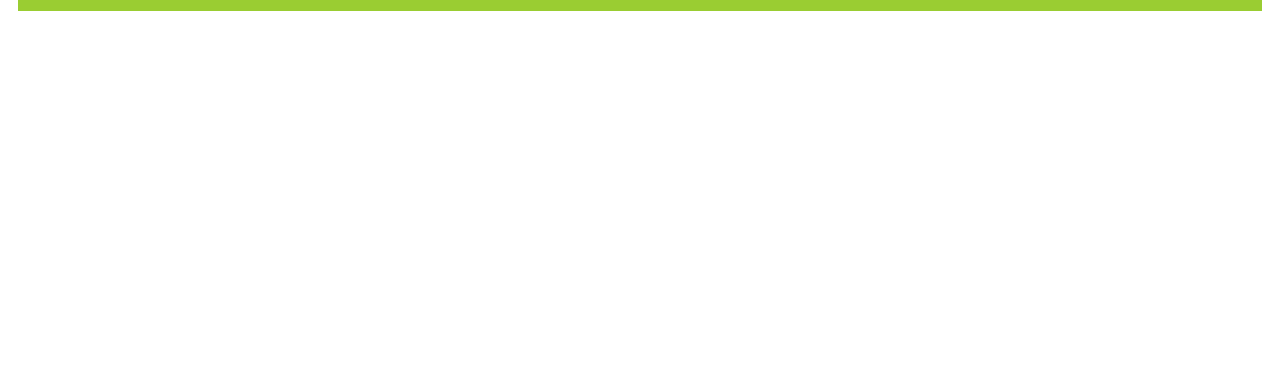
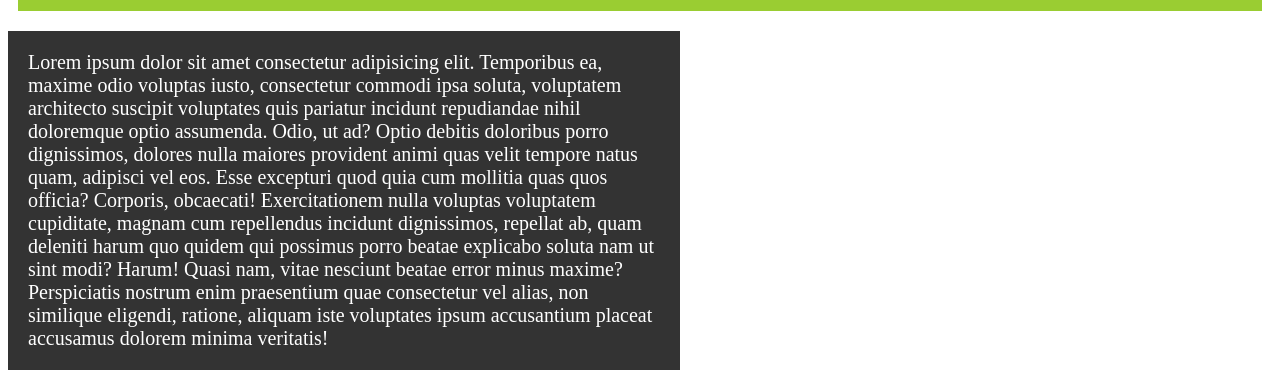
Before and after one commit to zahidulhasansakib/my--first-github-repo, a plain HTML site: page index.html in a window 1280 px wide. Shown: the part 1012-1402 px from the top of the page. Before the commit the page ends 1033 px from the top, so only its background shows below. Drawn offline with Linux system fonts and the light colour scheme.

Commit message:
add paragraph

```diff
--- a/index.html
+++ b/index.html
@@ -35,5 +35,11 @@
         <h3>Sakib Picture</h3>
         <img src="images/image.jpg" alt="sakib" height="300px" width="400px">
     </div>
+    <p>
+        Lorem ipsum dolor sit amet consectetur adipisicing elit. Temporibus ea, maxime odio voluptas iusto, consectetur commodi ipsa soluta, voluptatem architecto suscipit voluptates quis pariatur incidunt repudiandae nihil doloremque optio assumenda.
+        Odio, ut ad? Optio debitis doloribus porro dignissimos, dolores nulla maiores provident animi quas velit tempore natus quam, adipisci vel eos. Esse excepturi quod quia cum mollitia quas quos officia?
+        Corporis, obcaecati! Exercitationem nulla voluptas voluptatem cupiditate, magnam cum repellendus incidunt dignissimos, repellat ab, quam deleniti harum quo quidem qui possimus porro beatae explicabo soluta nam ut sint modi? Harum!
+        Quasi nam, vitae nesciunt beatae error minus maxime? Perspiciatis nostrum enim praesentium quae consectetur vel alias, non similique eligendi, ratione, aliquam iste voluptates ipsum accusantium placeat accusamus dolorem minima veritatis!
+    </p>
 </body>
 </html>
--- a/styles/style.css
+++ b/styles/style.css
@@ -3,3 +3,10 @@ div{
     padding: 10px;
     margin: 10px;
 }
+p{
+    font-size: 20px;
+    background-color: #333;
+    color: white;
+    padding: 20px;
+    width: 50%;
+}
```
